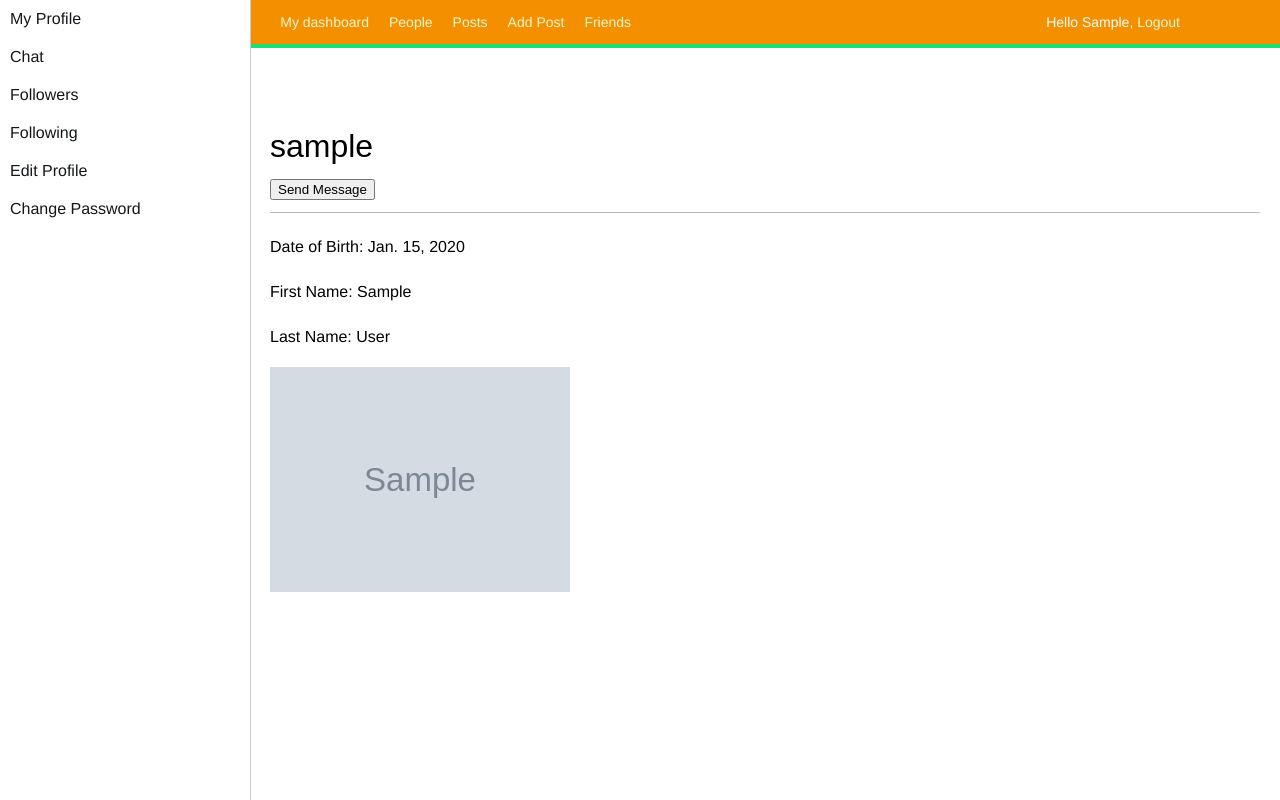
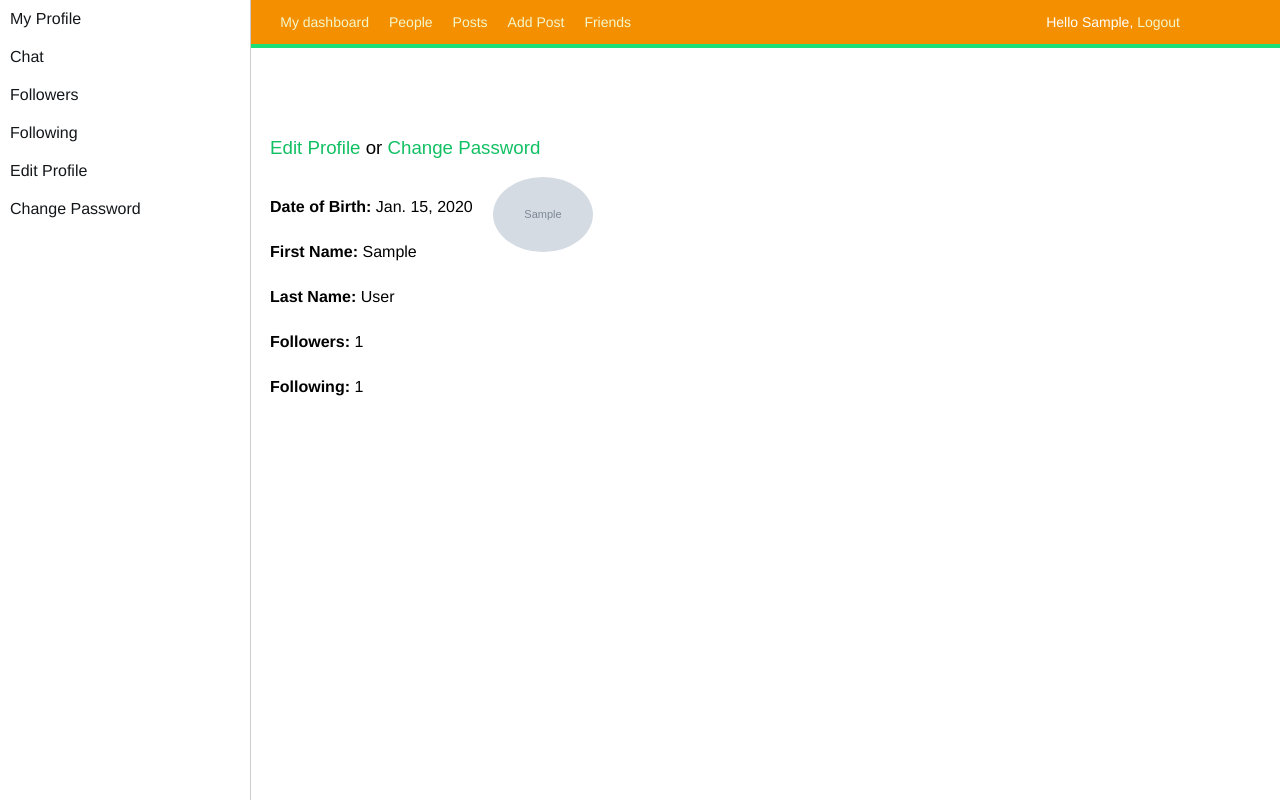
Before and after one commit to inkstatim/Frenzo, a Django app: a page that uses account/templates/account/profile.html in a window 1280 px wide. Run offline with Django 4.2, Linux system fonts and the light colour scheme; a user stored in the database is signed in; tables that the repository leaves empty hold one stand-in row (values such as "Sample post"); grey boxes marked "Sample" are stand-in pictures; some web fonts are replaced.

Commit message:
I added some styling to the `profile.html` template.

```diff
--- a/account/templates/account/profile.html
+++ b/account/templates/account/profile.html
@@ -1,56 +1,49 @@
 {% extends 'base.html' %}
 
 {% block content %}
-    <h1>{{ user.username }}
+    <div class="profile-section">
+        {% if user != request.user %}
+            <h2>{{ user.username }}</h2>
             <form method="post" action="{% url 'conversation' recipient_id=user.id %}">
                 {% csrf_token %}
-            <button type="submit">Send Message</button>
+                <button class="message-button" type="submit">Send Message</button>
             </form>
-    </h1>
-    <p>Date of Birth: {{ user.profile.date_of_birth }}</p>
-    <p>First Name: {{ user.first_name }}</p>
-    <p>Last Name: {{ user.last_name }}</p>
+        {% else %}
+            <h3>
+                <a href="{% url "edit" %}">Edit Profile</a> or <a href="{% url "password_change" %}">Change Password</a>
+            </h3>
+        {% endif %}
+
+        <div class="profile-info">
+            <p><strong>Date of Birth:</strong> {{ user.profile.date_of_birth }}</p>
+            <p><strong>First Name:</strong> {{ user.first_name }}</p>
+            <p><strong>Last Name:</strong> {{ user.last_name }}</p>
+            <p><strong>Followers:</strong> {{ user.profile.followers.count }}</p>
+            <p><strong>Following:</strong> {{ user.profile.following.count }}</p>
+        </div>
+
         {% if user.profile.photo %}
-        <img src="{{ user.profile.photo.url }}" alt="Profile Photo" width="300" height="auto">
+            <img class="profile-photo" src="{{ user.profile.photo.url }}" alt="Profile Photo">
         {% endif %}
 
         {% if user != request.user %}
+            <div class="profile-buttons">
                 {% if user in request.user.profile.following.all %}
                     <form method="post" action="{% url 'follow' user.username %}">
                         {% csrf_token %}
-                <button type="submit">Unfollow</button>
+                        <button class="unfollow-button" type="submit">Unfollow</button>
                     </form>
                 {% else %}
                     <form method="post" action="{% url 'follow' user.username %}">
                         {% csrf_token %}
-                <button type="submit">Follow</button>
+                        <button class="follow-button" type="submit">Follow</button>
                     </form>
                 {% endif %}
-
-        <br>
-        {% if request.user.profile in user.profile.followers_requests.all %}
-            <p>Friendship request received</p>
-            <form method="post" action="{% url 'accept_friend_request' request.user.id %}">
-                {% csrf_token %}
-                <button type="submit">Accept friend request</button>
-            </form>
-            <form method="post" action="{% url 'reject_friend_request' request.user.id %}">
-                {% csrf_token %}
-                <button type="submit">Reject friend request</button>
-            </form>
-        {% else %}
                 <form method="post" action="{% url 'send_friend_request' user.id %}">
                     {% csrf_token %}
-                <button type="submit">Send friend request</button>
+                    <button class="friend-request-button" type="submit">Send Friend Request</button>
                 </form>
+            </div>
         {% endif %}
-
-
-            <br>
-            <form method="post" action="{% url 'conversation' recipient_id=user.id %}">
-                {% csrf_token %}
-                <button type="submit">Send Message</button>
-            </form>
-
-    {% endif %}
+    </div>
 {% endblock %}
```
Lines whose indentation alone changed are shown as unchanged.
